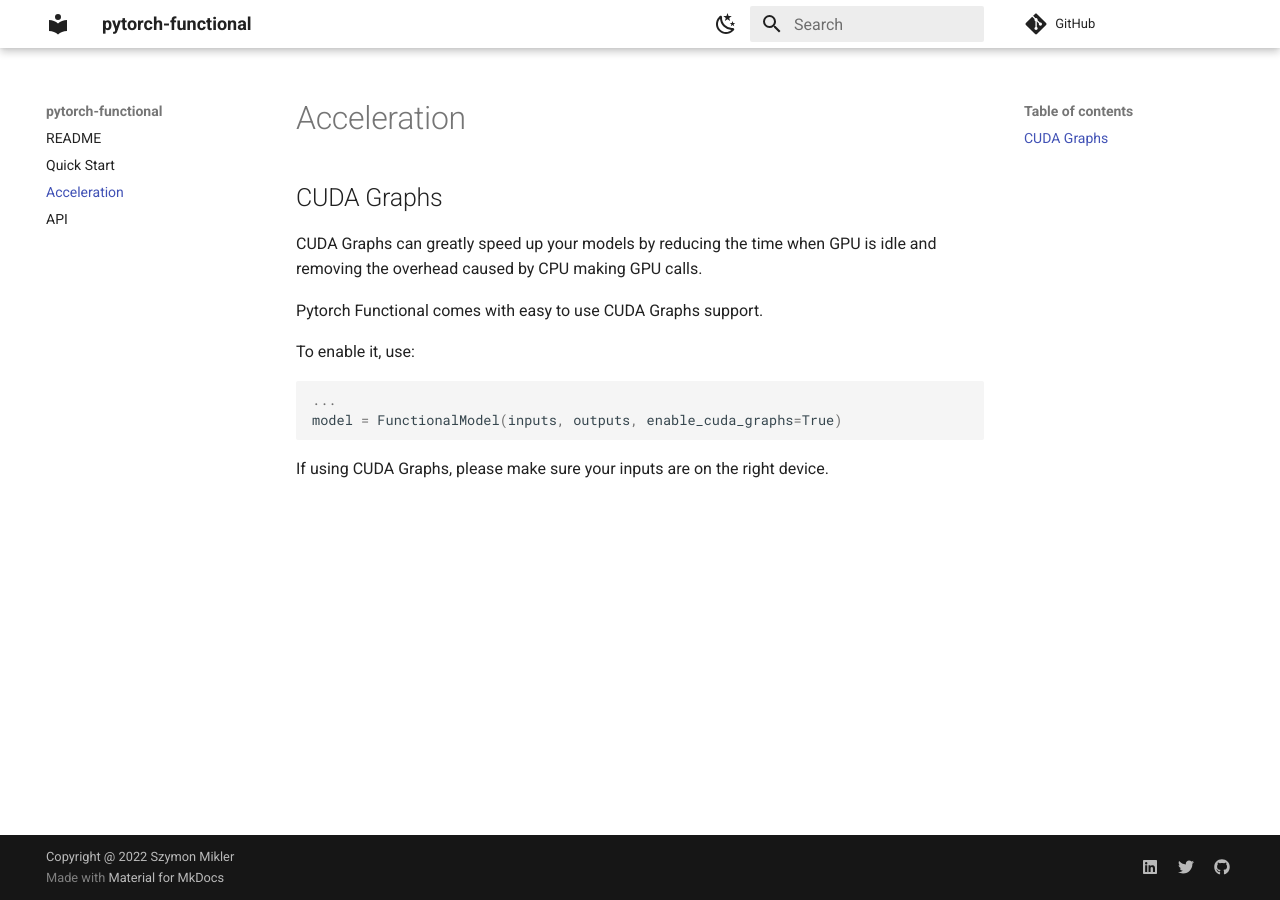
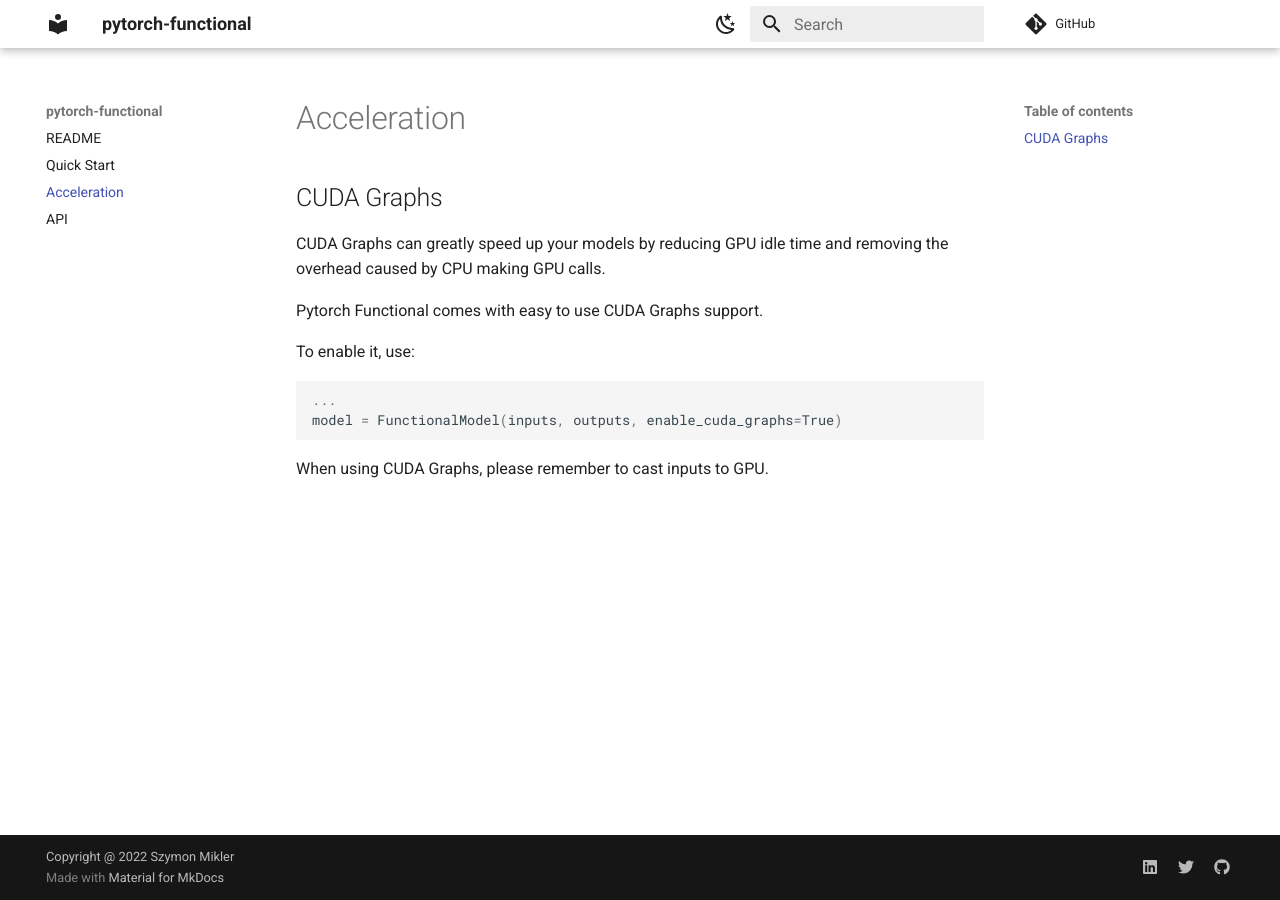
Before and after one commit to sjmikler/pytorch-symbolic, an MkDocs documentation site: the page built from docs/acceleration.md, in a window 1280 px wide. Built offline with MkDocs 1.6.1 and Material for MkDocs 9.7.7, drawn with Linux system fonts in a browser that asks for light colours; comment, search, counter and statistics services are not loaded.

Commit message:
Merge main

````diff
--- a/docs/acceleration.md
+++ b/docs/acceleration.md
@@ -2,8 +2,8 @@
 
 ## CUDA Graphs
 
-CUDA Graphs can greatly speed up your models by reducing the time when
-GPU is idle and removing the overhead caused by CPU making GPU calls.
+CUDA Graphs can greatly speed up your models by reducing GPU idle time
+and removing the overhead caused by CPU making GPU calls.
 
 Pytorch Functional comes with easy to use CUDA Graphs support.
 
@@ -14,4 +14,4 @@
 model = FunctionalModel(inputs, outputs, enable_cuda_graphs=True)
 ```
 
-If using CUDA Graphs, please make sure your inputs are on the right device.
+When using CUDA Graphs, please remember to cast inputs to GPU.
````
Also changed, not shown: docs/quick_start.md (+1 -1 lines).
